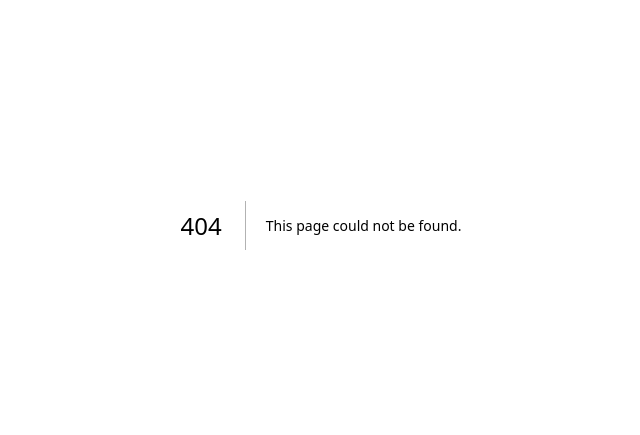
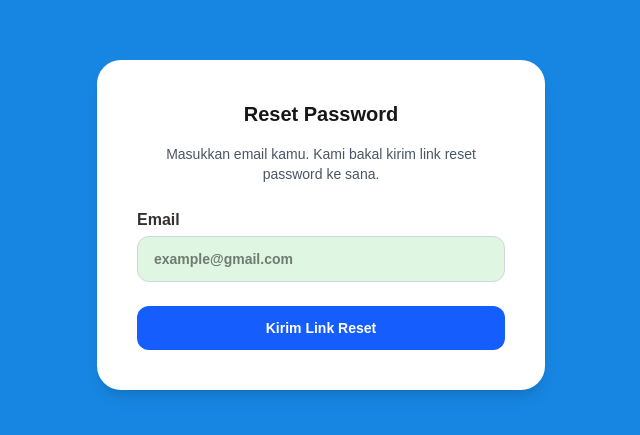
Before and after one commit to satriaaryadiva/primko, a Next.js app: page /forgot-password in a window 1280 px wide. Before the commit this address had no page. Shown: the part 175-610 px from the top of the page, without its empty margins (319-959 px from the left). Built offline with nearby package versions, Linux system fonts and the light colour scheme; no server answers.

Commit message:
ADD :   Forgot  Password page

```diff
--- /dev/null
+++ b/app/api/auth/reset-password/route.ts
@@ -0,0 +1,24 @@
+/* eslint-disable @typescript-eslint/no-explicit-any */
+import { NextResponse } from "next/server";
+import { auth } from "@/lib/firebase";
+import { sendPasswordResetEmail } from "firebase/auth";
+
+export async function POST(req: Request) {
+  try {
+    const { email } = await req.json();
+
+    if (!email) {
+      return NextResponse.json({ error: "Email wajib diisi" }, { status: 400 });
+    }
+
+    await sendPasswordResetEmail(auth, email);
+
+    return NextResponse.json({ message: "Link reset password sudah dikirim!" });
+
+  } catch (err: any) {
+    return NextResponse.json(
+      { error: err.message || "Terjadi kesalahan" },
+      { status: 500 }
+    );
+  }
+}
--- /dev/null
+++ b/app/forgot-password/page.tsx
@@ -0,0 +1,85 @@
+/* eslint-disable @typescript-eslint/no-explicit-any */
+"use client";
+
+import { useState } from "react";
+import { sendPasswordResetEmail } from "firebase/auth";
+import { auth } from "@/lib/firebase";
+import AuthButton from "@/component/ui/AuthButton";
+import InputField from "@/component/ui/InputField";
+
+export default function ForgotPasswordPage() {
+  const [email, setEmail] = useState("");
+  const [loading, setLoading] = useState(false);
+  const [message, setMessage] = useState("");
+  const [error, setError] = useState("");
+
+  async function handleReset(e: any) {
+    e.preventDefault();
+    setLoading(true);
+    setError("");
+    setMessage("");
+
+    try {
+      await sendPasswordResetEmail(auth, email);
+
+      setMessage("Link reset password sudah dikirim ke email kamu 👌🔥");
+      setEmail("");
+
+    } catch (err: any) {
+      console.log(err);
+
+      let msg = "Gagal mengirim email reset.";
+
+      if (err.code === "auth/user-not-found") msg = "Email tidak terdaftar.";
+      if (err.code === "auth/invalid-email") msg = "Format email salah.";
+
+      setError(msg);
+    }
+
+    setLoading(false);
+  }
+
+  return (
+    <div className="min-h-screen flex items-center justify-center p-6 bg-primary">
+      <div className="bg-white p-10 rounded-3xl shadow-lg w-full max-w-md">
+
+        <h1 className="text-xl font-bold mb-4 text-center text-primary">
+          Reset Password
+        </h1>
+
+        <p className="text-gray-600 text-sm mb-6 text-center">
+          Masukkan email kamu. Kami bakal kirim link reset password ke sana.
+        </p>
+
+        {/* ERROR */}
+        {error && (
+          <p className="text-red-600 text-center mb-3 font-medium">{error}</p>
+        )}
+
+        {/* SUCCESS */}
+        {message && (
+          <p className="text-green-600 text-center mb-3 font-medium">
+            {message}
+          </p>
+        )}
+
+        <form onSubmit={handleReset} className="space-y-6">
+
+          <InputField
+            label="Email"
+            placeholder="example@gmail.com"
+            value={email}
+            type="email"
+            onChange={setEmail}
+          />
+
+          <AuthButton
+            text={loading ? "" : "Kirim Link Reset"}
+            type="submit"
+            variant="primary"
+          />
+        </form>
+      </div>
+    </div>
+  );
+}
--- a/app/login/page.tsx
+++ b/app/login/page.tsx
@@ -114,7 +114,7 @@ export default function LoginPage() {
           />
 
           <p className="text-xs text-center text-gray-500">
-            <a className="text-teal-600 font-semibold cursor-pointer">
+            <a href="/forgot-password" className="text-teal-600 font-semibold cursor-pointer">
               Lupa password? <span>click disini</span>
             </a>
           </p>
```
